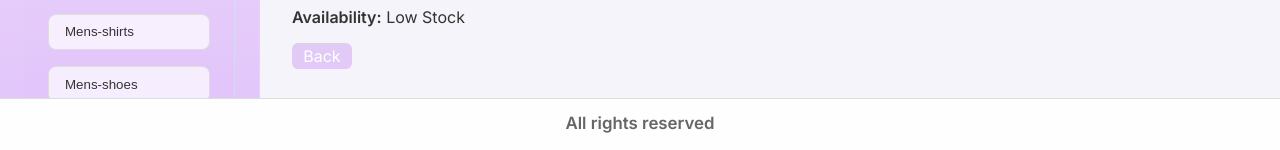
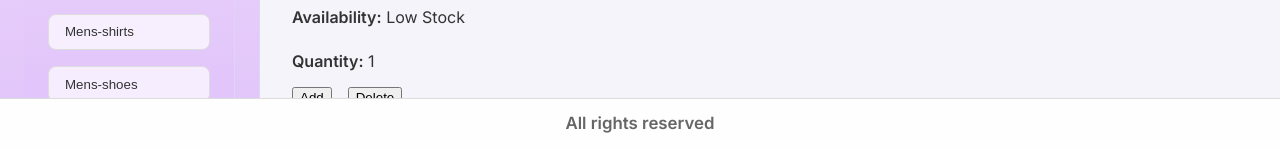
Before and after one commit to mariadanieladlg/mini-project-e-commerce, a React (Vite) app: page /product/1 in a window 1280 px wide. Shown: the part 622-772 px from the top of the page. Built offline with nearby package versions, Linux system fonts and the light colour scheme.

Commit message:
Product List and NotFound finished

```diff
--- a/src/App.css
+++ b/src/App.css
@@ -190,6 +190,21 @@ body {
   color: #4caf50;
 }
 
+/*Product Details*/
+.quantity-controls {
+  margin: 1.5rem 0;
+}
+
+.quantity-buttons {
+  display: flex;
+  gap: 1rem;
+  margin-top: 1rem;
+}
+
+.back-button {
+  margin-top: 1rem;
+}
+
 /* FOOTER */
 .footer {
   grid-area: footer;
@@ -252,12 +267,12 @@ body {
   border: none;
   border-radius: 8px;
   font-weight: 500;
-  margin: 0.5rem;
+  margin: 0.2rem;
   cursor: pointer;
   transition: background-color 0.3s ease;
-  text-decoration: none; /* 🔥 elimina subrayado si es <a> o <Link> */
-  font-size: 0.9rem; /* iguala tamaño de texto */
-  display: inline-block; /* aplica padding y border-radius correctamente */
+  text-decoration: none;
+  font-size: 0.9rem;
+  display: inline-block;
 }
 
 .profile-btn:hover {
--- a/src/App.jsx
+++ b/src/App.jsx
@@ -6,6 +6,7 @@ import Navbar from "./componentes/Navbar";
 import Sidebar from "./componentes/Sidebar";
 import ProductList from "./componentes/ProductList";
 import ProductDetails from "./Pages/ProductDetails";
+import NotFound from "./Pages/NotFound";
 
 
 
@@ -34,6 +35,7 @@ function App() {
           <Route path="/product/:id" element={<ProductDetails />} />
           <Route path="/profile" element={<Profile />} />
           <Route path="/about" element={<About />} />
+          <Route path="*" element={<NotFound />} />
         </Routes>
       </div>
 
--- a/src/Pages/NotFound.jsx
+++ b/src/Pages/NotFound.jsx
@@ -0,0 +1,12 @@
+const NotFound = () => {
+  return (
+    <>
+      <h1>404 Not Found</h1>
+      <p>
+        The page you are looking for does not exist.
+      </p>
+    </>
+  );
+};
+
+export default NotFound;
--- a/src/Pages/ProductDetails.jsx
+++ b/src/Pages/ProductDetails.jsx
@@ -1,29 +1,69 @@
-import { useParams } from "react-router-dom";
-import products from "../assets/products.json";
+import { useParams, useNavigate } from "react-router-dom";
+import productList from "../assets/products.json";
+import { useState } from "react";
 import { Link } from "react-router-dom";
 
 export default function ProductDetails() {
   const { id } = useParams();
-  const product = products.find((p) => p.id === Number(id));
+  const navigate = useNavigate();
+
+  const product = productList.find((p) => p.id === Number(id));
+  const [quantity, setQuantity] = useState(1);
+
+  const handleIncrease = () => {
+    setQuantity((prev) => prev + 1);
+  };
+
+  const handleDecrease = () => {
+    if (quantity > 1) {
+      setQuantity((prev) => prev - 1);
+    } else {
+      const confirmDelete = window.confirm(
+        "Would you like to remove the product?"
+      );
+      if (confirmDelete) {
+        alert("Product Removed!");
+        navigate("/");
+      }
+    }
+  };
 
   if (!product) {
-    return <p>Product not found!</p>;
+    return <p>Product Not Found!</p>;
   }
 
   return (
     <div className="product-details">
       <h2>{product.title}</h2>
       <img src={product.thumbnail} alt={product.title} />
-      <p><strong>Category:</strong> {product.category}</p>
-      <p><strong>Description:</strong> {product.description}</p>
-      <p><strong>Delivery Time:</strong> {product.shippingInformation}</p>
-       <p><strong>Availability:</strong> {product.availabilityStatus}</p>
+      <p>
+        <strong>Category:</strong> {product.category}
+      </p>
+      <p>
+        <strong>Description:</strong> {product.description}
+      </p>
+      <p>
+        <strong>Delivery Time:</strong> {product.shippingInformation}
+      </p>
+      <p>
+        <strong>Availability:</strong> {product.availabilityStatus}
+      </p>
 
-         {/* Back button */}
-      <Link to="/" className="button">
-        Back
-      </Link>
+      <div className="quantity-controls">
+        <p>
+          <strong>Quantity:</strong> {quantity}
+        </p>
+        <div className="quantity-buttons">
+          <button onClick={handleIncrease}>Add</button>
+          <button onClick={handleDecrease}>Delete</button>
+        </div>
+      </div>
 
+      <div className="back-button">
+        <Link to="/" className="button">
+          Back
+        </Link>
+      </div>
     </div>
   );
 }
--- a/src/Pages/ProfilePage.jsx
+++ b/src/Pages/ProfilePage.jsx
@@ -1,5 +1,5 @@
-import { useEffect, useState } from "react";
-import { Link, useNavigate } from "react-router-dom";
+import { useState } from "react";
+import { useNavigate } from "react-router-dom";
 
 function ProfilePage() {
   const navigate = useNavigate();
```
Also changed, not shown: src/componentes/ProductCard.jsx (+3 -5 lines).
